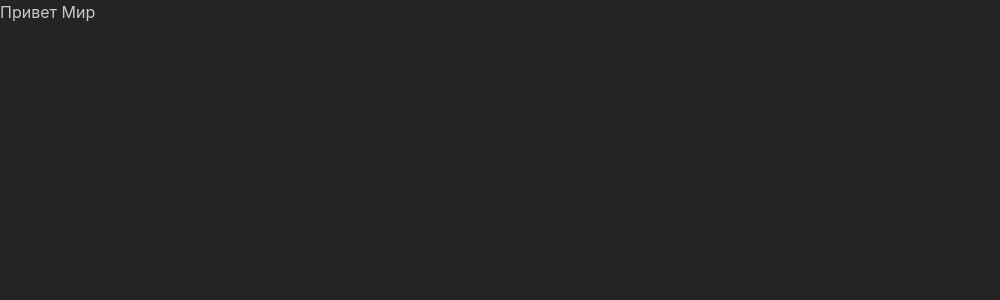
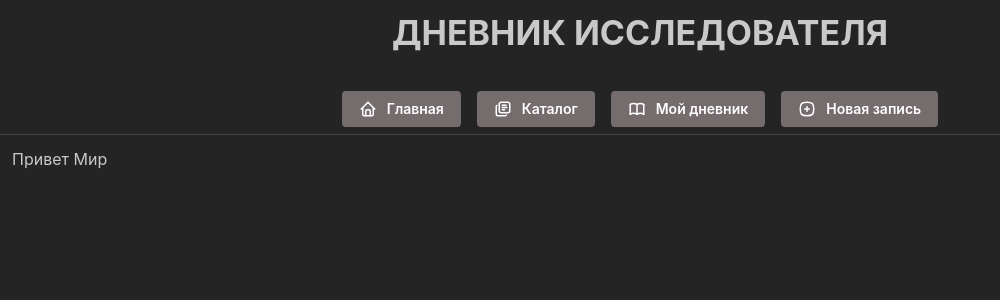
Before and after one commit to anyathegreat/scp-diary, a React (Vite) app: page / in a window 1280 px wide. Shown: the top 300 px of the page, without its empty margins (0-1000 px from the left). Built offline with nearby package versions, Linux system fonts and the light colour scheme.

Commit message:
feat: add header component

```diff
--- a/package.json
+++ b/package.json
@@ -13,6 +13,7 @@
     "@mantine/core": "^8.3.10",
     "@mantine/hooks": "^8.3.10",
     "@reduxjs/toolkit": "^2.11.1",
+    "@tabler/icons-react": "^3.35.0",
     "react": "^19.2.0",
     "react-dom": "^19.2.0",
     "react-redux": "^9.2.0",
--- /dev/null
+++ b/src/components/header.jsx
@@ -0,0 +1,38 @@
+import { Button, Divider, Group, Stack, Text } from "@mantine/core";
+import { Link } from "react-router";
+import { IconHome, IconLibrary, IconBook, IconSquareRoundedPlus } from "@tabler/icons-react";
+
+const navigationItems = [
+  { icon: <IconHome size={18} />, label: "Главная", path: "/" },
+  { icon: <IconLibrary size={18} />, label: "Каталог", path: "scp" },
+  { icon: <IconBook size={18} />, label: "Мой дневник", path: "#" },
+  { icon: <IconSquareRoundedPlus size={18} />, label: "Новая запись", path: "#" },
+];
+
+export default function Header() {
+  return (
+    <Stack mt="md" align="center" gap="sm">
+      <Text fw={700} size="34px">
+        ДНЕВНИК ИССЛЕДОВАТЕЛЯ
+      </Text>
+      <Divider mb="md" />
+
+      <Group justify="space-between">
+        {navigationItems.map((item, index) => {
+          return (
+            <Button
+              color="#756d6d"
+              key={`nav-${index}`}
+              component={Link}
+              to={item.path}
+              leftSection={item.icon}
+              px="md"
+            >
+              {item.label}
+            </Button>
+          );
+        })}
+      </Group>
+    </Stack>
+  );
+}
--- a/src/layouts/AppLayout.jsx
+++ b/src/layouts/AppLayout.jsx
@@ -1,9 +1,14 @@
 import { AppShell } from "@mantine/core";
 import { Outlet } from "react-router";
 
+import Header from "../components/Header";
+
 export default function AppLayout() {
   return (
-    <AppShell>
+    <AppShell padding="sm" header={{ height: "135px" }}>
+      <AppShell.Header>
+        <Header></Header>
+      </AppShell.Header>
       <AppShell.Main>
         <Outlet />
       </AppShell.Main>
```
Also changed, not shown: 1 other file (tests, documents, lock files or other folders).
